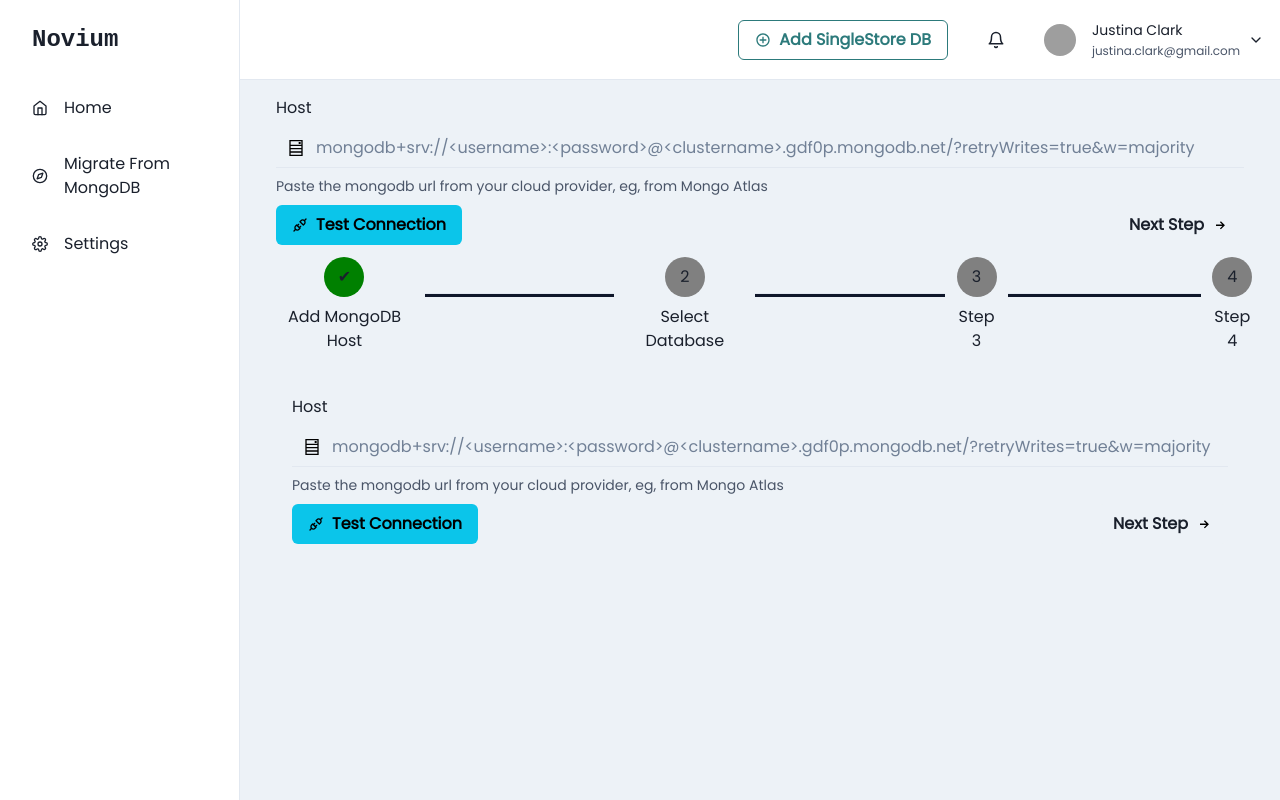
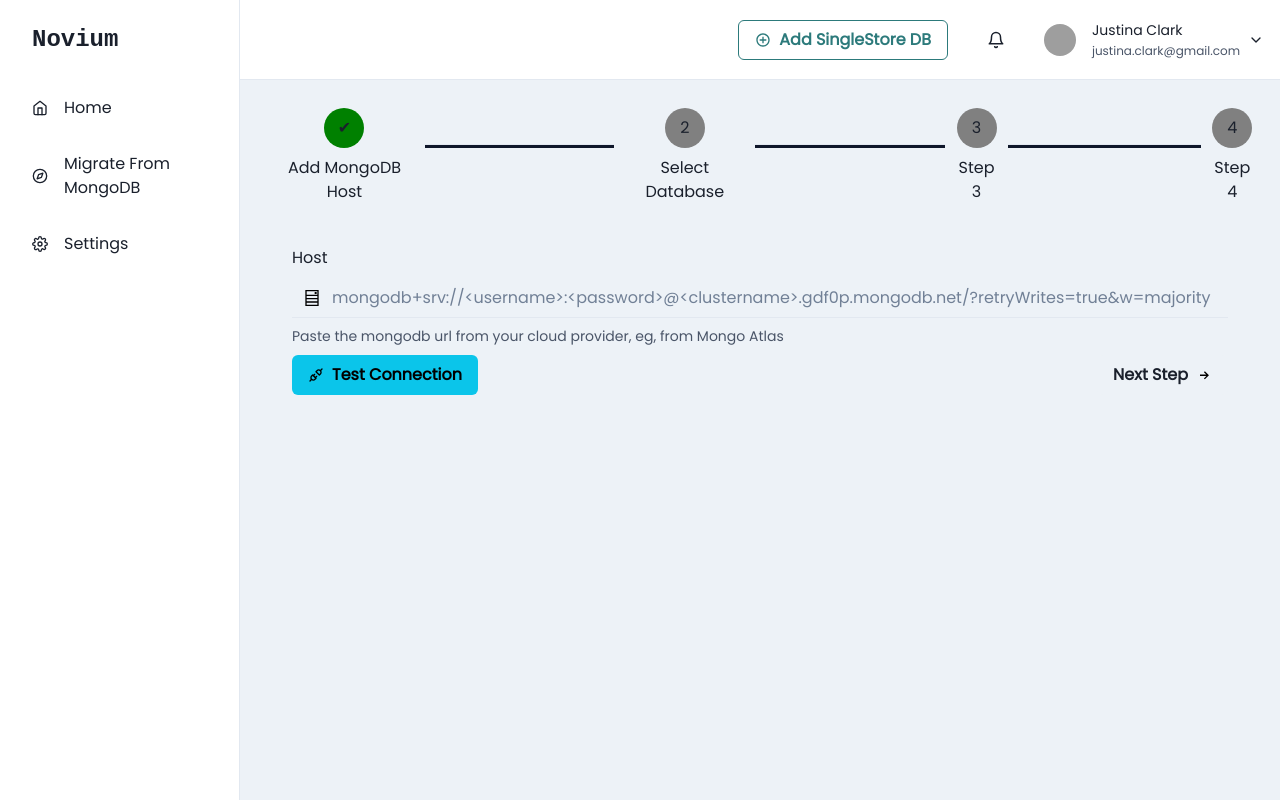
Before and after one commit to VinGitonga/copyable, a Next.js app: page /mongo/mongo-wizard in a window 1280 px wide. Built offline with nearby package versions, Linux system fonts and the light colour scheme; no server answers; grey boxes are pictures that could not be loaded.

Commit message:
Conditional render ts

```diff
--- /dev/null
+++ b/components/ConditionalRender.tsx
@@ -0,0 +1,25 @@
+import React, { ReactNode, useEffect, useState } from 'react'
+
+export interface ConditionallyRenderProps {
+  client?: boolean
+  server?: boolean
+  children?: ReactNode | ReactNode[]
+}
+
+const ConditionalRender: React.FC<ConditionallyRenderProps> = (props) => {
+  const [isMounted, setIsMounted] = useState(false)
+
+  useEffect(() => setIsMounted(true), [])
+
+  if (!isMounted && props.client) {
+    return null
+  }
+
+  if (isMounted && props.server) {
+    return null
+  }
+
+  return props.children as React.ReactElement
+}
+
+export default ConditionalRender
--- a/pages/mongo/mongo-wizard.js
+++ b/pages/mongo/mongo-wizard.js
@@ -9,6 +9,7 @@ import MongoStep1 from '../../components/mongo/mongo-step1'
 import MongoStep2 from '../../components/mongo/mongo-step2'
 import MongoStep3 from '../../components/mongo/mongo-step3'
 import MongoStep4 from '../../components/mongo/mongo-step4'
+import ConditionalRender from '../../components/ConditionalRender'
 
 export default function MongoWizard() {
   const { incrementCurrentStep, decrementCurrentStep } = useStepper()
@@ -48,11 +49,8 @@ export default function MongoWizard() {
       <Head>
         <title>Welcome to the MongoDB migration Wizard</title>
       </Head>
-      <MongoStep1
-        host={host}
-        setHost={setHost}
-        handleNextStepClick={onClickNextToStep2}
-      />
+
+      <ConditionalRender client>
         <Stepper>
           <Stepper.Steps>
             <Stepper.Step id={'addMongoDbHost'} name={'Add MongoDB Host'}>
@@ -85,6 +83,7 @@ export default function MongoWizard() {
             </Stepper.Step>
           </Stepper.Steps>
         </Stepper>
+      </ConditionalRender>
     </Box>
   )
 }
```
Lines whose indentation alone changed are shown as unchanged.
